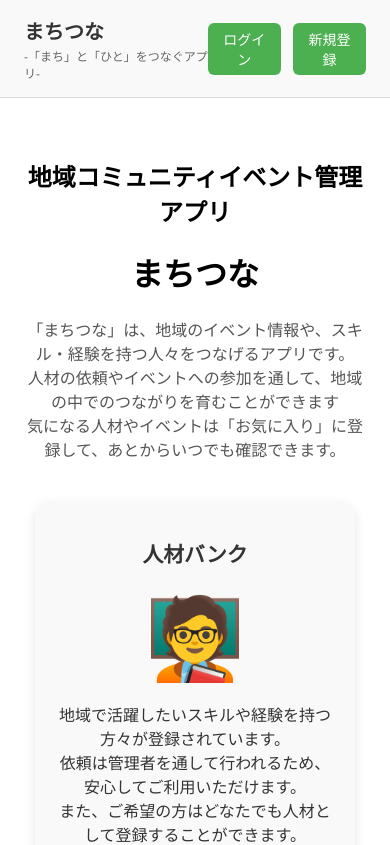
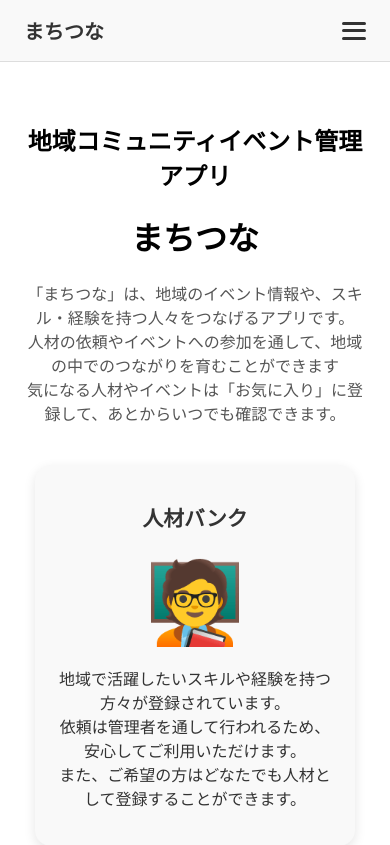
Before and after one commit to ashizawakazuki/machitsuna, a React (Create React App) app: page / in a window 390 px wide. Shown: the top 845 px of the page. Built offline with nearby package versions, Linux system fonts and the light colour scheme.

Commit message:
feat:ヘッダーのレスポンシブ対応を実装

```diff
--- a/src/pages/Header.js
+++ b/src/pages/Header.js
@@ -1,39 +1,48 @@
-// src/Header.js
+// src/components/Header.js
 import React, { useState } from 'react';
 import { Link, useNavigate } from 'react-router-dom';
 import './styles/Header.css';
 
 const Header = () => {
   const [isLoggedIn, setIsLoggedIn] = useState(false);
+  const [menuOpen, setMenuOpen] = useState(false);
   const navigate = useNavigate();
 
   const handleLogin = () => {
     if (window.confirm('ログインしますか？')) {
       setIsLoggedIn(true);
+      setMenuOpen(false);
     }
   };
 
   const handleRegister = () => {
     if (window.confirm('新規登録しますか？')) {
       setIsLoggedIn(true);
+      setMenuOpen(false);
     }
   };
 
   const handleLogout = () => {
     if (window.confirm('ログアウトしますか？')) {
       setIsLoggedIn(false);
+      setMenuOpen(false);
     }
+  };
+
+  const toggleMenu = () => {
+    setMenuOpen(!menuOpen);
   };
 
   return (
     <header className="header">
       <div className="header-left">
         <Link to="/" className="header-logo-block hover-effect">
-          <div className="header-logo"> まちつな</div>
+          <div className="header-logo">まちつな</div>
           <div className="header-subtitle">-「まち」と「ひと」をつなぐアプリ-</div>
         </Link>
       </div>
 
+      {/* 通常表示（PC用） */}
       <div className="header-right">
         {isLoggedIn ? (
           <>
@@ -47,6 +56,30 @@ const Header = () => {
           </>
         )}
       </div>
+
+      {/* ハンバーガーアイコン（モバイル用） */}
+      <div className="hamburger" onClick={toggleMenu}>
+        <span></span>
+        <span></span>
+        <span></span>
+      </div>
+
+      {/* モバイルメニュー */}
+      {menuOpen && (
+        <div className="mobile-menu">
+          {isLoggedIn ? (
+            <>
+              <Link to="/favorites" className="header-favorite" onClick={() => setMenuOpen(false)}>お気に入りリスト</Link>
+              <button onClick={handleLogout} className="header-button">ログアウト</button>
+            </>
+          ) : (
+            <>
+              <button onClick={handleLogin} className="header-button">ログイン</button>
+              <button onClick={handleRegister} className="header-button">新規登録</button>
+            </>
+          )}
+        </div>
+      )}
     </header>
   );
 };
--- a/src/pages/styles/Header.css
+++ b/src/pages/styles/Header.css
@@ -67,3 +67,60 @@
 .header-favorite:hover {
   background-color: #a57b40;
 }
+
+/* ハンバーガーはPCで非表示 */
+.hamburger {
+  display: none;
+}
+
+/* モバイル用：画面幅768px以下のとき */
+@media (max-width: 768px) {
+  .header-subtitle {
+    display: none;
+  }
+
+  .header-right {
+    display: none;
+  }
+
+  .hamburger {
+    display: flex;
+    flex-direction: column;
+    justify-content: space-between;
+    width: 24px;
+    height: 18px;
+    cursor: pointer;
+  }
+
+  .hamburger span {
+    height: 3px;
+    background-color: #333;
+    border-radius: 2px;
+  }
+
+  .mobile-menu {
+    position: absolute;
+    top: 64px; /* ヘッダーの高さに応じて調整 */
+    right: 24px;
+    background-color: #f9f9f9;
+    border: 1px solid #ddd;
+    border-radius: 8px;
+    padding: 12px;
+    display: flex;
+    flex-direction: column;
+    gap: 10px;
+    z-index: 1001;
+    width: 160px;
+    box-shadow: 0 4px 12px rgba(0, 0, 0, 0.1);
+  }
+
+  .mobile-menu .header-button,
+  .mobile-menu .header-favorite {
+    width: 100%;
+    text-align: center;
+    white-space: nowrap;
+    overflow: hidden;
+    text-overflow: ellipsis;
+    box-sizing: border-box;
+  }
+}
```
Lines whose indentation alone changed are shown as unchanged.
